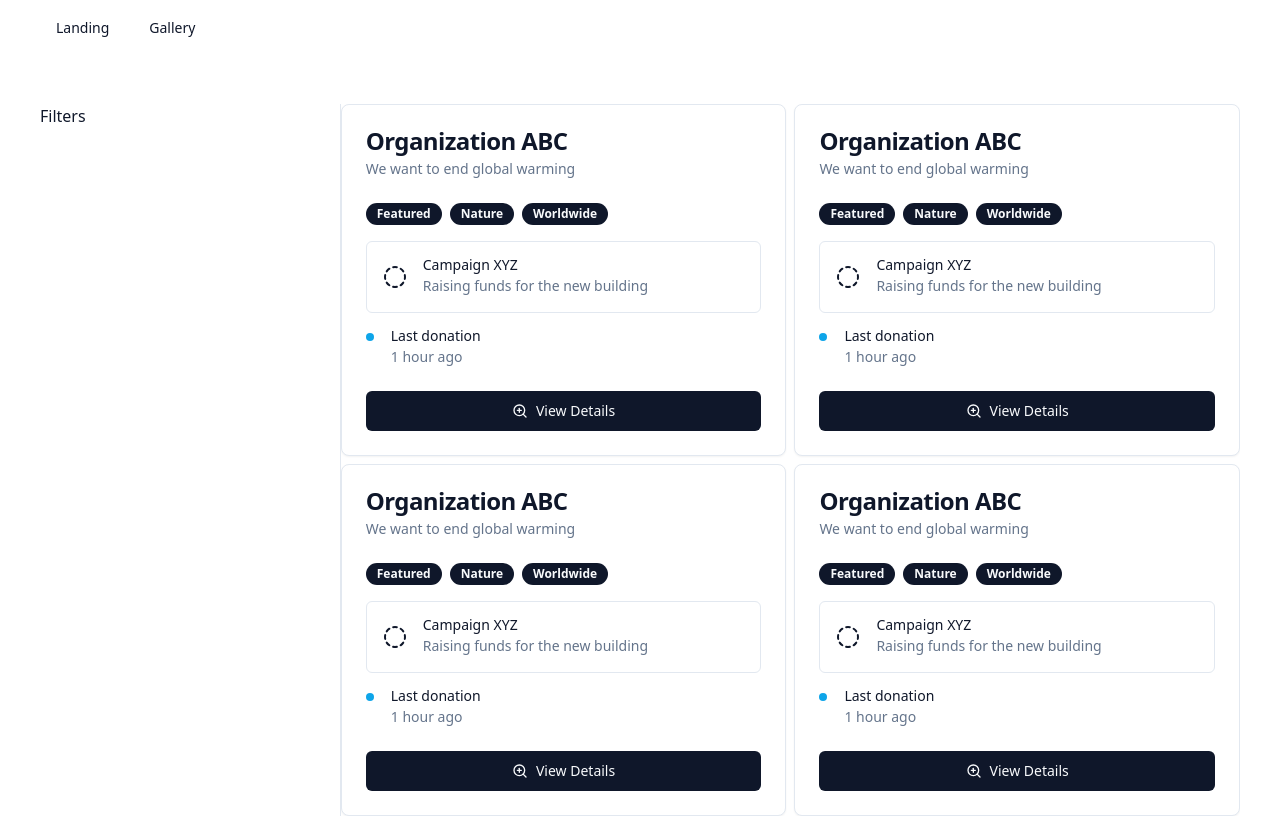
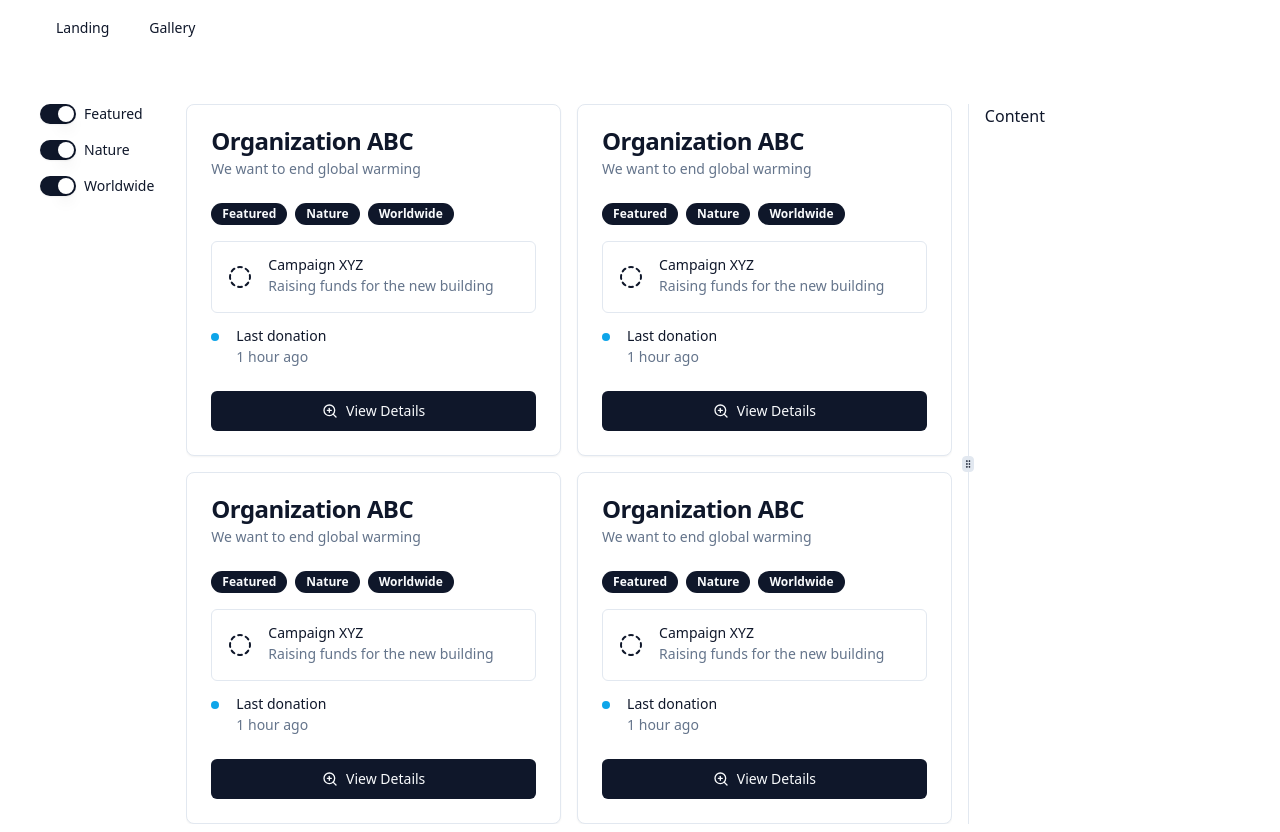
Before and after one commit to rockgabi/react-express-donations, a React (Create React App) app in the folder frontend/: page /gallery in a window 1280 px wide. Built offline with nearby package versions, Linux system fonts and the light colour scheme.

Commit message:
Layout corrections for gallery

```diff
--- a/frontend/package.json
+++ b/frontend/package.json
@@ -4,8 +4,11 @@
   "private": true,
   "dependencies": {
     "@radix-ui/react-icons": "^1.3.0",
+    "@radix-ui/react-label": "^2.0.2",
     "@radix-ui/react-navigation-menu": "^1.1.4",
+    "@radix-ui/react-separator": "^1.0.3",
     "@radix-ui/react-slot": "^1.0.2",
+    "@radix-ui/react-switch": "^1.0.3",
     "@testing-library/jest-dom": "^5.17.0",
     "@testing-library/react": "^13.4.0",
     "@testing-library/user-event": "^13.5.0",
--- a/frontend/src/components/gallery-item.tsx
+++ b/frontend/src/components/gallery-item.tsx
@@ -1,19 +1,19 @@
 import { Card, CardContent, CardDescription, CardFooter, CardHeader, CardTitle } from '@/components/ui/card';
 
 import { cn } from '@/lib/utils';
-import { BellRing, Check, CircleDashed, ZoomIn } from 'lucide-react';
+import { CircleDashed, ZoomIn } from 'lucide-react';
 import { Button } from '@/components/ui/button';
 import { Badge } from '@/components/ui/badge';
 
 export default function GalleryItem() {
   return (
-    <Card className={cn('flex-1 min-w-[320px]')}>
+    <Card className={cn('whitespace-wrap min-w-[260px] basis-1/3 flex-grow')}>
       <CardHeader>
         <CardTitle>Organization ABC</CardTitle>
         <CardDescription>We want to end global warming</CardDescription>
       </CardHeader>
       <CardContent className="grid gap-4">
-        <div className="flex gap-2">
+        <div className="flex flex-wrap gap-2">
           <Badge>Featured</Badge>
           <Badge>Nature</Badge>
           <Badge>Worldwide</Badge>
--- /dev/null
+++ b/frontend/src/components/ui/label.tsx
@@ -0,0 +1,26 @@
+"use client"
+
+import * as React from "react"
+import * as LabelPrimitive from "@radix-ui/react-label"
+import { cva, type VariantProps } from "class-variance-authority"
+
+import { cn } from "@/lib/utils"
+
+const labelVariants = cva(
+  "text-sm font-medium leading-none peer-disabled:cursor-not-allowed peer-disabled:opacity-70"
+)
+
+const Label = React.forwardRef<
+  React.ElementRef<typeof LabelPrimitive.Root>,
+  React.ComponentPropsWithoutRef<typeof LabelPrimitive.Root> &
+    VariantProps<typeof labelVariants>
+>(({ className, ...props }, ref) => (
+  <LabelPrimitive.Root
+    ref={ref}
+    className={cn(labelVariants(), className)}
+    {...props}
+  />
+))
+Label.displayName = LabelPrimitive.Root.displayName
+
+export { Label }
--- /dev/null
+++ b/frontend/src/components/ui/separator.tsx
@@ -0,0 +1,31 @@
+"use client"
+
+import * as React from "react"
+import * as SeparatorPrimitive from "@radix-ui/react-separator"
+
+import { cn } from "@/lib/utils"
+
+const Separator = React.forwardRef<
+  React.ElementRef<typeof SeparatorPrimitive.Root>,
+  React.ComponentPropsWithoutRef<typeof SeparatorPrimitive.Root>
+>(
+  (
+    { className, orientation = "horizontal", decorative = true, ...props },
+    ref
+  ) => (
+    <SeparatorPrimitive.Root
+      ref={ref}
+      decorative={decorative}
+      orientation={orientation}
+      className={cn(
+        "shrink-0 bg-border",
+        orientation === "horizontal" ? "h-[1px] w-full" : "h-full w-[1px]",
+        className
+      )}
+      {...props}
+    />
+  )
+)
+Separator.displayName = SeparatorPrimitive.Root.displayName
+
+export { Separator }
--- /dev/null
+++ b/frontend/src/components/ui/switch.tsx
@@ -0,0 +1,29 @@
+"use client"
+
+import * as React from "react"
+import * as SwitchPrimitives from "@radix-ui/react-switch"
+
+import { cn } from "@/lib/utils"
+
+const Switch = React.forwardRef<
+  React.ElementRef<typeof SwitchPrimitives.Root>,
+  React.ComponentPropsWithoutRef<typeof SwitchPrimitives.Root>
+>(({ className, ...props }, ref) => (
+  <SwitchPrimitives.Root
+    className={cn(
+      "peer inline-flex h-5 w-9 shrink-0 cursor-pointer items-center rounded-full border-2 border-transparent shadow-sm transition-colors focus-visible:outline-none focus-visible:ring-2 focus-visible:ring-ring focus-visible:ring-offset-2 focus-visible:ring-offset-background disabled:cursor-not-allowed disabled:opacity-50 data-[state=checked]:bg-primary data-[state=unchecked]:bg-input",
+      className
+    )}
+    {...props}
+    ref={ref}
+  >
+    <SwitchPrimitives.Thumb
+      className={cn(
+        "pointer-events-none block h-4 w-4 rounded-full bg-background shadow-lg ring-0 transition-transform data-[state=checked]:translate-x-4 data-[state=unchecked]:translate-x-0"
+      )}
+    />
+  </SwitchPrimitives.Root>
+))
+Switch.displayName = SwitchPrimitives.Root.displayName
+
+export { Switch }
--- a/frontend/src/pages/Gallery.tsx
+++ b/frontend/src/pages/Gallery.tsx
@@ -1,19 +1,39 @@
 import GalleryItem from '@/components/gallery-item';
+import { Label } from "@/components/ui/label";
 import { ResizableHandle, ResizablePanel, ResizablePanelGroup } from '@/components/ui/resizable';
+import { Switch } from "@/components/ui/switch";
+import { Separator } from "@radix-ui/react-separator";
 
 export default function Gallery() {
   return (
+    <div className="flex">
+      <section className="flex flex-col gap-4">
+        <div className="flex items-center space-x-2">
+          <Switch id="featured" checked />
+          <Label htmlFor="featured">Featured</Label>
+        </div>
+        <div className="flex items-center space-x-2">
+          <Switch id="nature" checked />
+          <Label htmlFor="nature">Nature</Label>
+        </div>
+        <div className="flex items-center space-x-2">
+          <Switch id="worldwide" checked />
+          <Label htmlFor="worldwide">Worldwide</Label>
+        </div>
+      </section>
+      <Separator orientation="vertical" className="mx-4" />
       <ResizablePanelGroup direction="horizontal">
-      <ResizablePanel className="" defaultSize={25}>
-        Filters
-      </ResizablePanel>
-      <ResizableHandle />
-      <ResizablePanel className="flex flex-row flex-wrap gap-2" defaultSize={75}>
+        <ResizablePanel className="flex flex-row flex-wrap gap-4" defaultSize={75}>
           <GalleryItem />
           <GalleryItem />
           <GalleryItem />
           <GalleryItem />
         </ResizablePanel>
+        <ResizableHandle withHandle className="mx-4" />
+        <ResizablePanel className="" defaultSize={25}>
+          Content
+        </ResizablePanel>
       </ResizablePanelGroup>
+    </div>
   );
 }
```
Also changed, not shown: 1 other file (tests, documents, lock files or other folders). Lines whose indentation alone changed are shown as unchanged.
